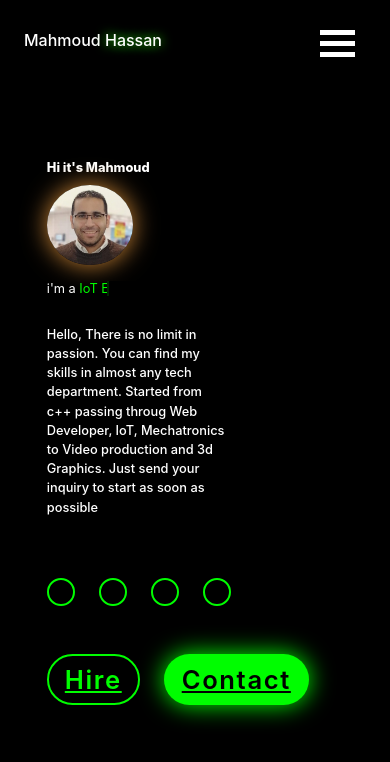
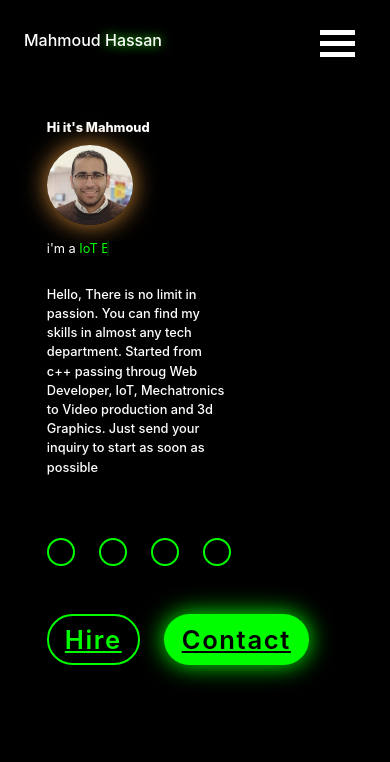
Before and after one commit to mahmoudhkassemeg/portfolio, a React (Create React App) app: page / in a window 390 px wide. Shown: the top 762 px of the page. Built offline with nearby package versions, Linux system fonts and the light colour scheme.

Commit message:
added channel name

```diff
--- a/src/App.css
+++ b/src/App.css
@@ -14,7 +14,7 @@ body{
   background-color: var(--background);
   color: var(--foreground);
   box-sizing: border-box;
-  /* overflow: hidden; */
+  overflow: hidden;
 }
 .headermain{
 
@@ -59,6 +59,7 @@ section{
 }
 
 .home{
+  margin-top: -40px;
   height: 100%;
   min-height: 100vh;
   box-sizing: border-box;
@@ -70,5 +71,9 @@ section{
     font-size: 1rem;
     font-weight: 500;
     margin-left: 1.5rem;
+
+  }
+  body{
+    overflow: scroll;
   }
 }
```
